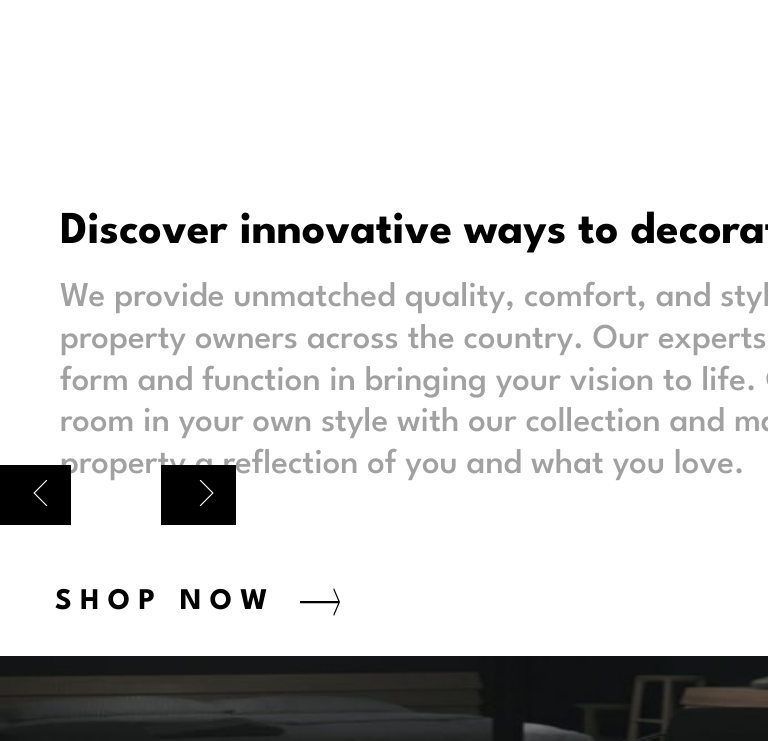
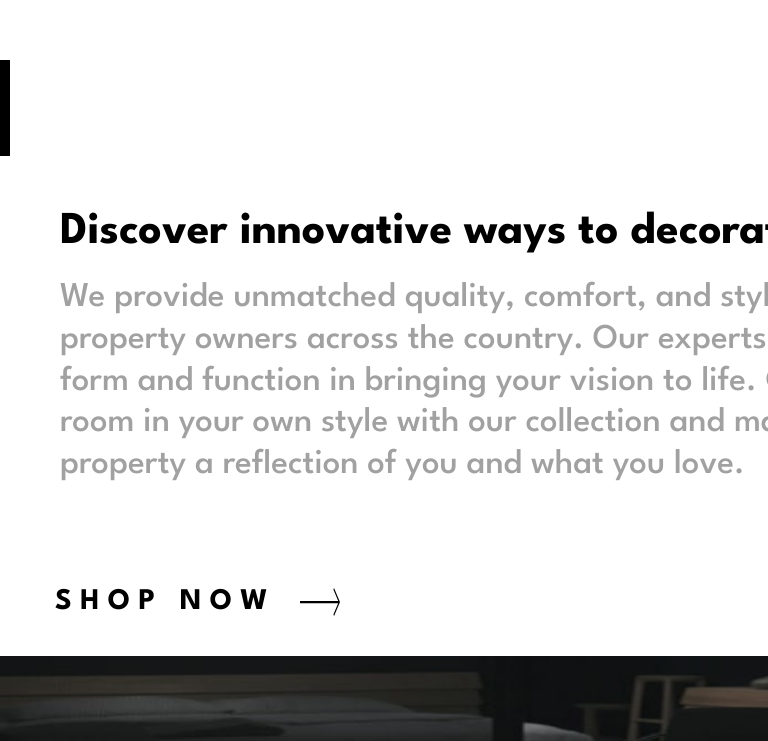
Before and after one commit to Jlbspyder/Room-Homepage, a React (Vite) app: page / in a window 768 px wide. Shown: the part 324-1065 px from the top of the page. Built offline with nearby package versions, Linux system fonts and the light colour scheme.

Commit message:
Update index.css

```diff
--- a/src/index.css
+++ b/src/index.css
@@ -529,23 +529,45 @@ button {
   .desktop-hero-1 {
     display: none;
   }
-  .left-arrow-bg {
-    top: 64.4%;
-    right: -3.1rem;
-    width: 75px;
-    height: 60px;
+  .left-bg {
+    display: block;
+    position: absolute;
+    top: 80%;
+    right: 9rem;
+    background: var(--Black);
+    width: 10rem;
+    height: 8rem;
+    cursor: pointer;
   }
-  .left-arrow {
-    width: 15px;
+  .left {
+    display: block;
+    width: 2rem;
+    position: absolute;
+    left: 30%;
+    cursor: pointer;
   }
-  .right-arrow-bg {
-    top: 64.4%;
-    right: -9.3rem;
-    width: 75px;
-    height: 60px;
+ .right-bg {
+    display: block;
+    position: absolute;
+    top: 80%;
+    right: -1rem;
+    background: var(--Black);
+    width: 10rem;
+    height: 8rem;
+    cursor: pointer;
   }
-  .right-arrow {
-    width: 15px;
+  .right {
+    display: block;
+    width: 2rem;
+    position: absolute;
+    right: 40%;
+    cursor: pointer;
+  }
+   .right-bg:hover {
+    background: var(--DarkGray);
+  }
+   .desktop-arrow {
+    display: none;
   }
   .one {
     max-width: 850px;
```
